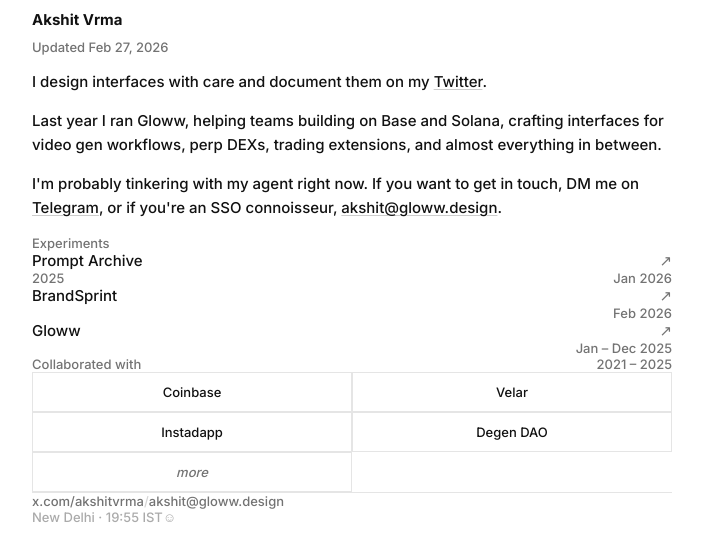
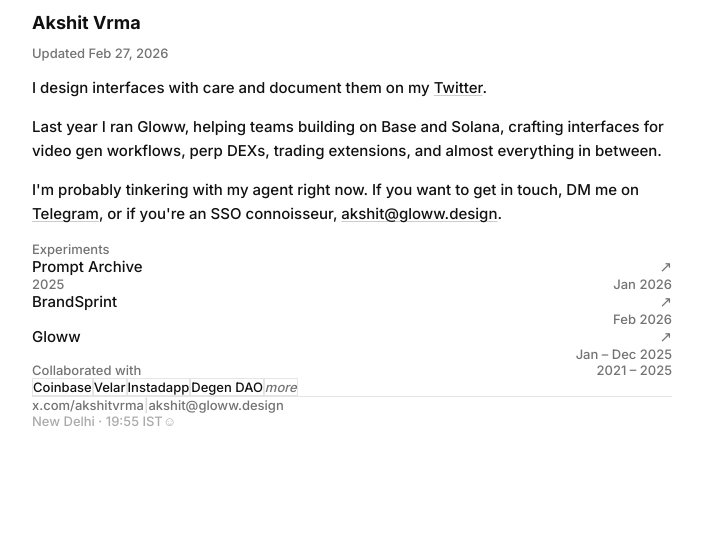
Before and after one commit to shogun101/akshit-portfolio, a Next.js app: page / in a window 1280 px wide. Shown: the top 560 px of the page, without its empty margins (288-991 px from the left). Built offline with nearby package versions, Linux system fonts and the light colour scheme.

Commit message:
fix: name 18px, auto-width logo boxes, footer separator, spacing

```diff
--- a/app/components/HomePage.tsx
+++ b/app/components/HomePage.tsx
@@ -156,8 +156,8 @@
   return (
     <div className="relative group">
       <motion.div
-        className="w-full md:w-auto md:px-4 h-[40px] md:h-[48px] border rounded flex items-center justify-center cursor-default bg-white relative z-10"
-        style={{ borderColor: isHovered ? '#111111' : '#E5E5E5', minWidth: '88px' }}
+        className="px-4 py-2 border rounded-md flex items-center justify-center cursor-default bg-white relative z-10 whitespace-nowrap"
+        style={{ borderColor: isHovered ? '#111111' : '#E5E5E5' }}
         animate={{ opacity: isDimmed ? 0.4 : 1 }}
         transition={{ duration: 0.15 }}
         onMouseEnter={() => setHoveredIndex(index)}
@@ -193,7 +193,7 @@
         <span className="text-[13px] text-[#737373]">Collaborated with</span>
         <span className="text-[13px] text-[#737373]">2021 – 2025</span>
       </div>
-      <div className="grid grid-cols-2 md:flex md:flex-wrap gap-3">
+      <div className="flex flex-wrap gap-2">
         {collabItems.map((item, i) => (
           <LogoBox key={item.id} item={item} index={i} hoveredIndex={hoveredIndex} setHoveredIndex={setHoveredIndex} />
         ))}
@@ -211,12 +211,12 @@
         <div className="mb-1">
           <TextEffect
             text="Akshit Vrma"
-            className="text-[15px] font-semibold text-[#111111] leading-tight"
+            className="text-[18px] font-semibold text-[#111111] leading-tight"
           />
         </div>
 
         {/* Updated date */}
-        <div className="text-[13px] text-[#737373] mb-10">
+        <div className="text-[13px] text-[#737373] mb-8">
           Updated Feb 27, 2026
         </div>
 
@@ -264,7 +264,7 @@
                 className="hover:text-[#111111] transition-colors">
                 x.com/akshitvrma
               </a>
-              <span className="opacity-30">/</span>
+              <span className="opacity-30">|</span>
               <a href="mailto:akshit@gloww.design"
                 className="hover:text-[#111111] transition-colors">
                 akshit@gloww.design
```
